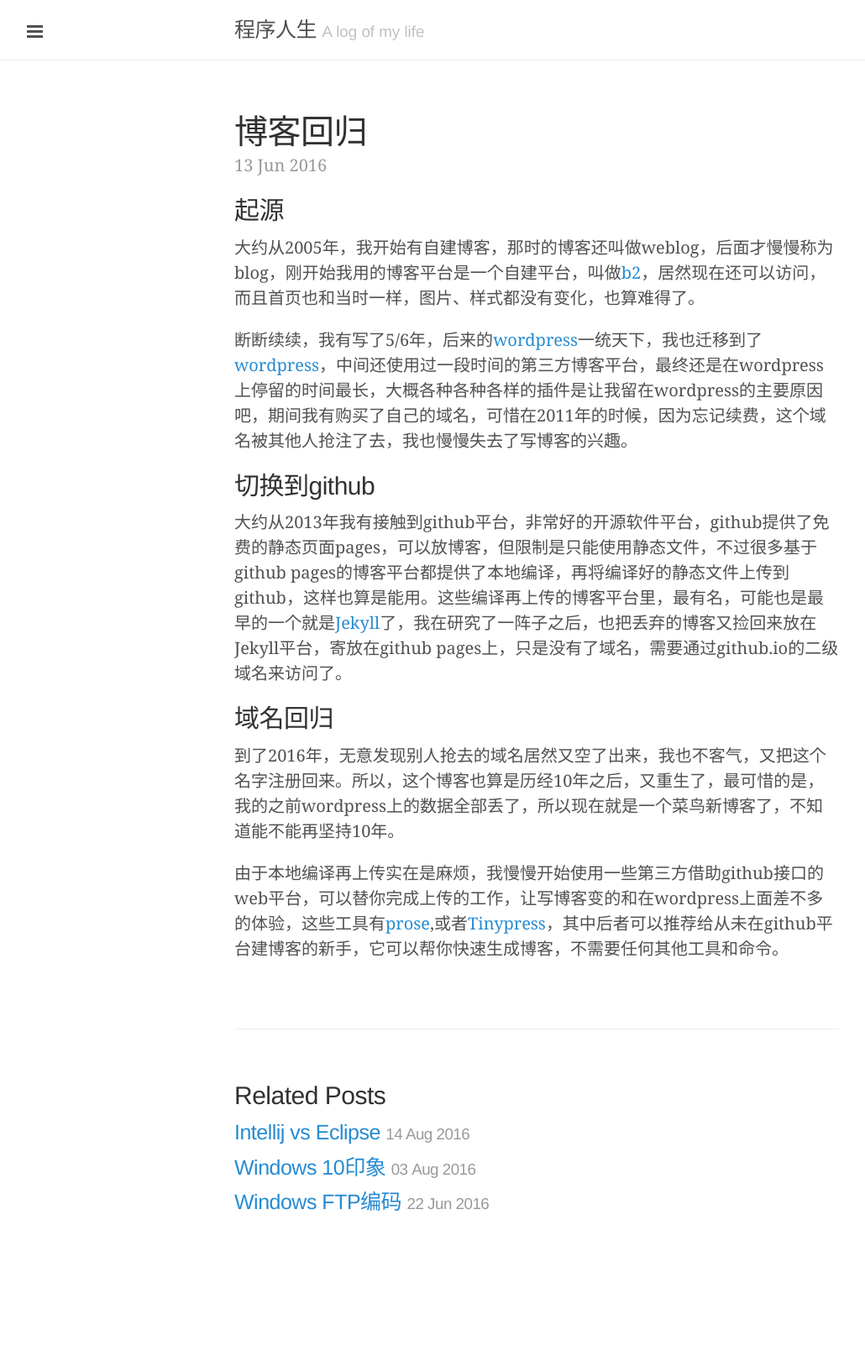
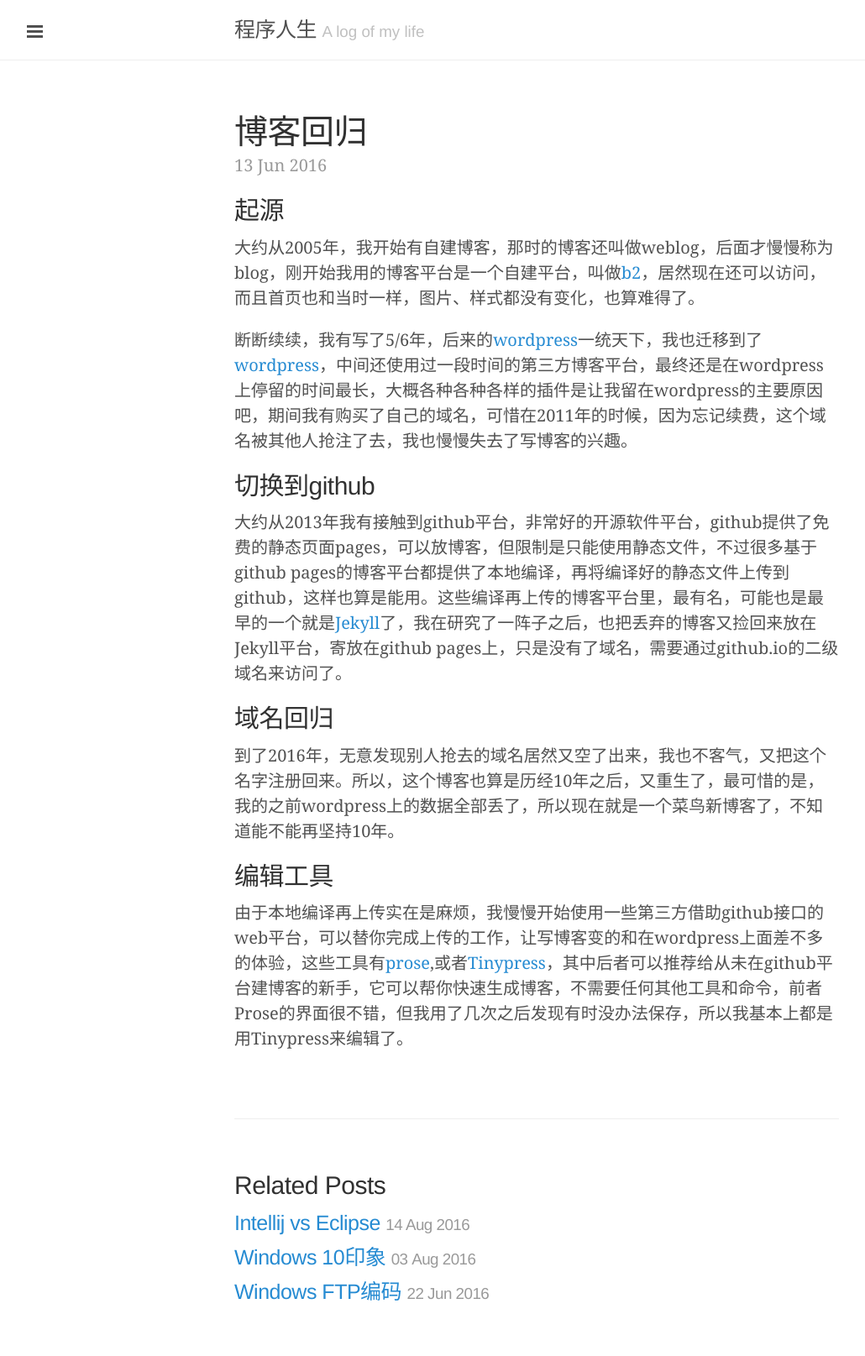
Before and after one commit to liuzhongshu/liuzhongshu.github.io, a Jekyll site: the page built from _posts/2016-06-13-blog-back.markdown, in a window 1280 px wide. Shown: the whole page at 84% size, without its empty margins (1-1031 px from the left). Built offline with Jekyll 4.4.1, drawn with Linux system fonts in a browser that asks for light colours; before the commit the page ends 1507 px from its top, so only the background shows below that.

Commit message:
Post update: 博客回归

```diff
--- a/_posts/2016-06-13-blog-back.markdown
+++ b/_posts/2016-06-13-blog-back.markdown
@@ -14,4 +14,5 @@ layout: post
 ## 域名回归
 到了2016年，无意发现别人抢去的域名居然又空了出来，我也不客气，又把这个名字注册回来。所以，这个博客也算是历经10年之后，又重生了，最可惜的是，我的之前wordpress上的数据全部丢了，所以现在就是一个菜鸟新博客了，不知道能不能再坚持10年。
 
-由于本地编译再上传实在是麻烦，我慢慢开始使用一些第三方借助github接口的web平台，可以替你完成上传的工作，让写博客变的和在wordpress上面差不多的体验，这些工具有[prose](http://prose.io),或者[Tinypress](http://tinypress.co)，其中后者可以推荐给从未在github平台建博客的新手，它可以帮你快速生成博客，不需要任何其他工具和命令。
+## 编辑工具
+由于本地编译再上传实在是麻烦，我慢慢开始使用一些第三方借助github接口的web平台，可以替你完成上传的工作，让写博客变的和在wordpress上面差不多的体验，这些工具有[prose](http://prose.io),或者[Tinypress](http://tinypress.co)，其中后者可以推荐给从未在github平台建博客的新手，它可以帮你快速生成博客，不需要任何其他工具和命令，前者Prose的界面很不错，但我用了几次之后发现有时没办法保存，所以我基本上都是用Tinypress来编辑了。
```
